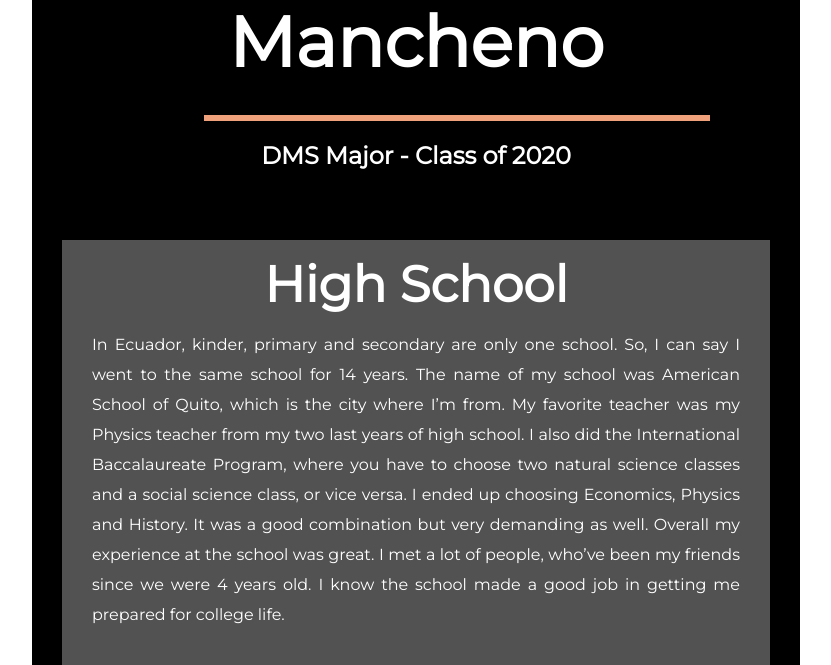
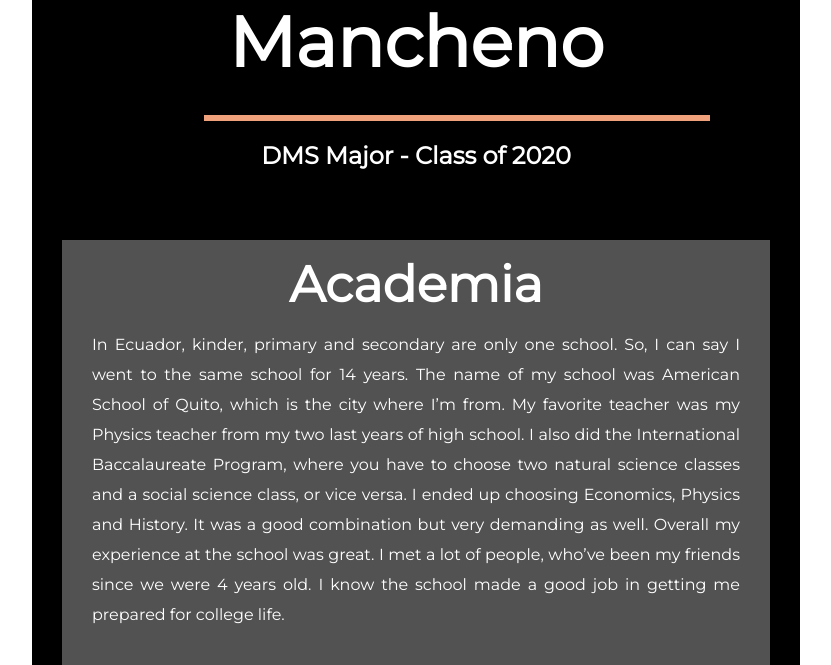
Before and after one commit to vacevedo44/CSC-174---Assignment-3, a PHP site: page /maria/highschool.php in a window 1280 px wide. Shown: the part 539-1204 px from the top of the page, without its empty margins (224-1055 px from the left). Run offline with PHP 8.4, Linux system fonts and the light colour scheme.

Commit message:
fixing menu title- maria

```diff
--- a/maria/highschool.php
+++ b/maria/highschool.php
@@ -35,7 +35,7 @@
 
    <main>
 
-      <h1 class="main-heading">High School</h1>
+      <h1 class="main-heading">Academia</h1>
       <div class="main-text" >
       <p>In Ecuador, kinder, primary and secondary are only one school. So, I can say I went to the same school for 14 years. The name of my school was American School of Quito, which is the city where I’m from. My favorite teacher was my Physics teacher from my two last years of high school. I also did the International Baccalaureate Program, where you have to choose two natural science classes and a social science class, or vice versa. I ended up choosing Economics, Physics and History. It was a good combination but very demanding as well. Overall my experience at the school was great. I met a lot of people, who’ve been my friends since we were 4 years old. I know the school made a good job in getting me prepared for college life.</p>
       </div>
```
